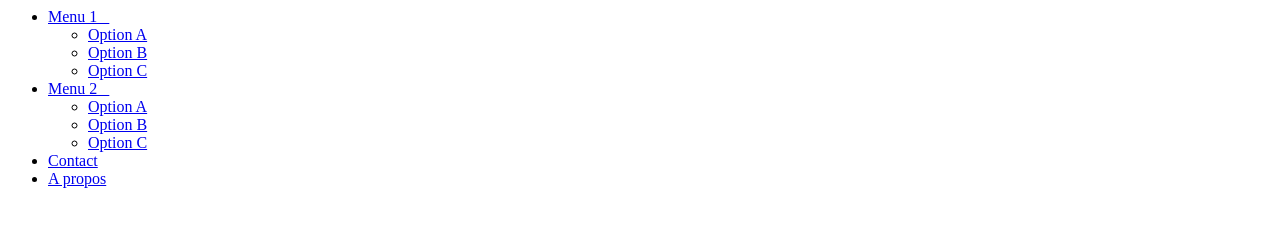
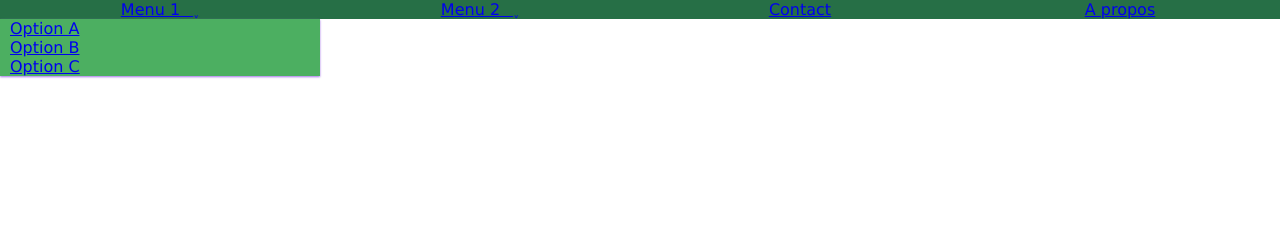
Before and after one commit to venomina/first-website, a plain HTML site: page index.html in a window 1280 px wide. Drawn offline with Linux system fonts and the light colour scheme.

Commit message:
navbar.css

```diff
--- a/index.html
+++ b/index.html
@@ -3,7 +3,7 @@
 <head>
     <title> Inspiration : pas d'inspiration </title>
     <meta charset="utf-8">
-    <link rel="stylesheet" h.ref="navbar.css">
+    <link rel="stylesheet" href="navbar.css">
 </head>
 <body>
     <nav>
--- /dev/null
+++ b/navbar.css
@@ -0,0 +1,82 @@
+/*Reset navbar.css*/
+*{
+    margin: 0px;
+    padding: 0px;
+    font-family: Verdana, Geneva, Tahoma, sans-serif
+}
+
+nav{
+    width: 100%;
+    margin: 0 auto;
+    background-color: rgb(38, 111, 70);
+    position: sticky;
+    top: 0px;
+}
+
+nav ul{
+        list-style-type: none;
+}
+
+nav ul li{
+    float: left;
+    width: 40%;
+    text-align: left;
+}
+
+nav ul::after{
+    content: "";
+    display: table;
+    clear: both;
+}
+
+nav a:hover{
+    color: rgb(134, 230, 134);
+    border-bottom: 2px green;
+}
+
+.sous{
+    display: none;
+    box-shadow: 0px 1px 2px #4fb6c9;
+    background-color:white;
+}
+
+nav > ul li:hover .sous{
+        display: block;
+}
+
+.sous li{
+    float: none;
+    width: 100%;
+    text-align: left;
+}
+
+.sous a{
+    padding: 10px;
+    border-bottom: none;
+}
+
+.sous a:hover{
+    border-bottom: none;
+/*    background-color: rgba(251, 247, 247, 0);*/
+}
+
+.deroulant > a::after{
+    content: "ˬ";
+    font-size: 12px
+}
+
+.sous{
+    display: none;
+    box-shadow: 0px 1px 2px #a472e9;
+    background-color: #4caf61;
+    position: absolute;
+    width: 100%;
+    z-index: 1000;
+}
+
+nav ul li{
+        float: left;
+        width: 25%;
+        text-align: center;
+        position: relative;
+}
```
Also changed, not shown: 1 other file.
